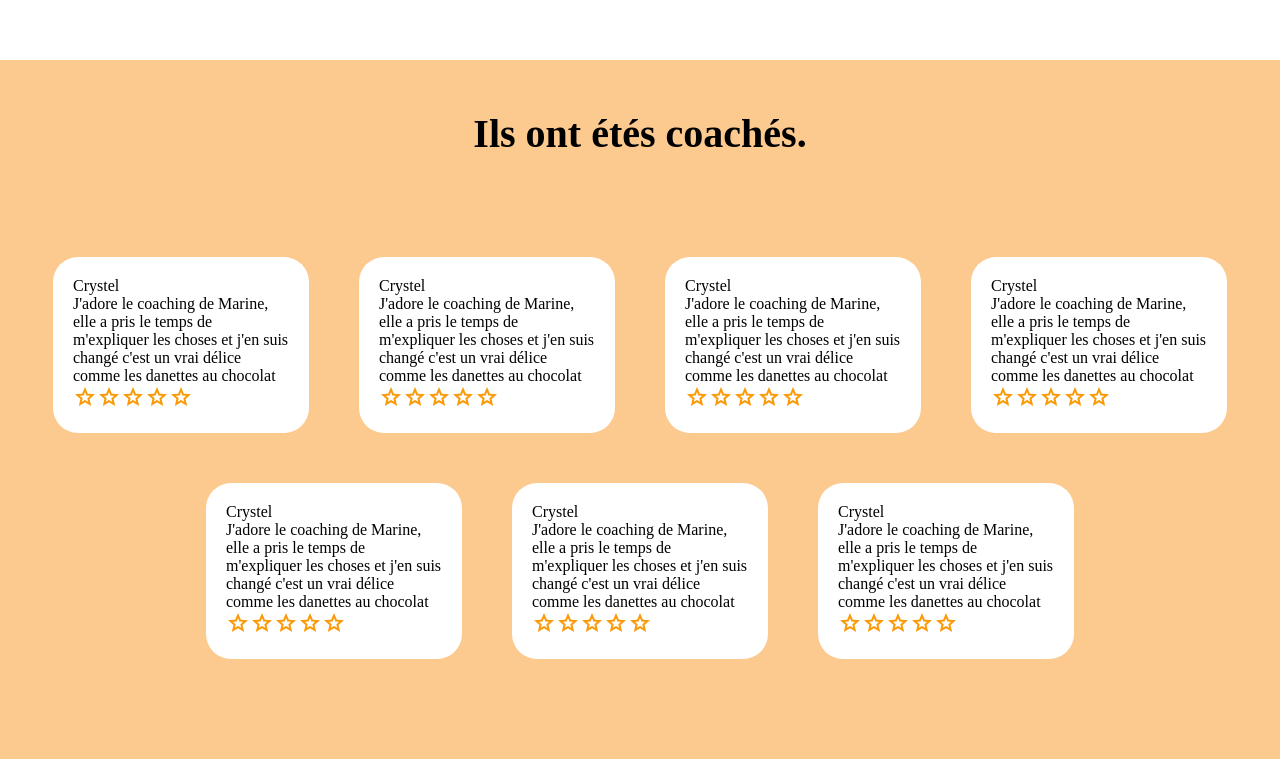
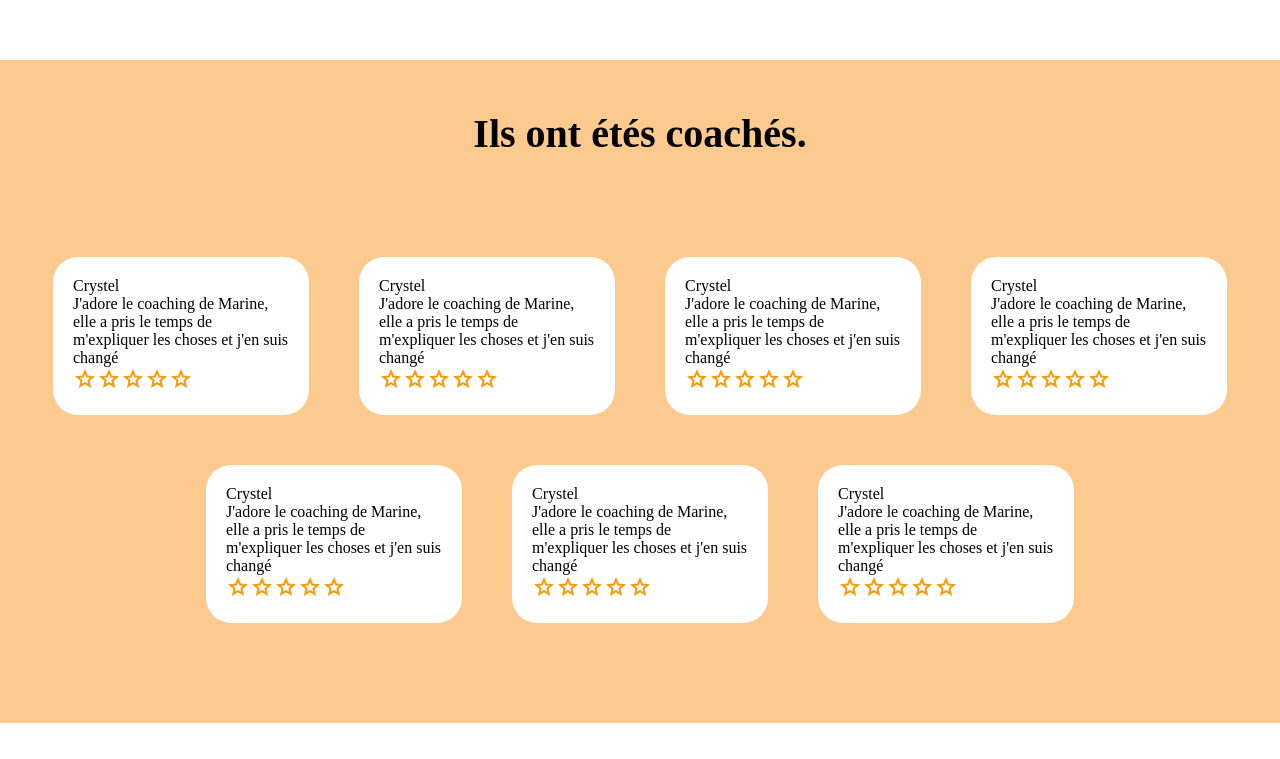
Before and after one commit to LucasGoudemand/SitedeCoaching, a Next.js app: page /components/avis/containerAvis in a window 1280 px wide. Shown: the part 140-899 px from the top of the page. After the commit the page ends 863 px from the top, so only its background shows below. Built offline with nearby package versions, Linux system fonts and the light colour scheme; a web font is replaced by a local one.

Commit message:
fixing texts

```diff
--- a/pages/components/avis/containerAvis.js
+++ b/pages/components/avis/containerAvis.js
@@ -9,31 +9,31 @@ export default function containerAvis(props) {
         <div className={styles.containerForAllAvis}>
           <Avis
             Name="Crystel"
-            AvisText="J'adore le coaching de Marine, elle a pris le temps de m'expliquer les choses et j'en suis changé c'est un vrai délice comme les danettes au chocolat"
+            AvisText="J'adore le coaching de Marine, elle a pris le temps de m'expliquer les choses et j'en suis changé "
           />
           <Avis
             Name="Crystel"
-            AvisText="J'adore le coaching de Marine, elle a pris le temps de m'expliquer les choses et j'en suis changé c'est un vrai délice comme les danettes au chocolat"
+            AvisText="J'adore le coaching de Marine, elle a pris le temps de m'expliquer les choses et j'en suis changé "
           />
           <Avis
             Name="Crystel"
-            AvisText="J'adore le coaching de Marine, elle a pris le temps de m'expliquer les choses et j'en suis changé c'est un vrai délice comme les danettes au chocolat"
+            AvisText="J'adore le coaching de Marine, elle a pris le temps de m'expliquer les choses et j'en suis changé "
           />
           <Avis
             Name="Crystel"
-            AvisText="J'adore le coaching de Marine, elle a pris le temps de m'expliquer les choses et j'en suis changé c'est un vrai délice comme les danettes au chocolat"
+            AvisText="J'adore le coaching de Marine, elle a pris le temps de m'expliquer les choses et j'en suis changé "
           />
           <Avis
             Name="Crystel"
-            AvisText="J'adore le coaching de Marine, elle a pris le temps de m'expliquer les choses et j'en suis changé c'est un vrai délice comme les danettes au chocolat"
+            AvisText="J'adore le coaching de Marine, elle a pris le temps de m'expliquer les choses et j'en suis changé "
           />
           <Avis
             Name="Crystel"
-            AvisText="J'adore le coaching de Marine, elle a pris le temps de m'expliquer les choses et j'en suis changé c'est un vrai délice comme les danettes au chocolat"
+            AvisText="J'adore le coaching de Marine, elle a pris le temps de m'expliquer les choses et j'en suis changé "
           />
           <Avis
             Name="Crystel"
-            AvisText="J'adore le coaching de Marine, elle a pris le temps de m'expliquer les choses et j'en suis changé c'est un vrai délice comme les danettes au chocolat"
+            AvisText="J'adore le coaching de Marine, elle a pris le temps de m'expliquer les choses et j'en suis changé "
           />
         </div>
       </div>
```
